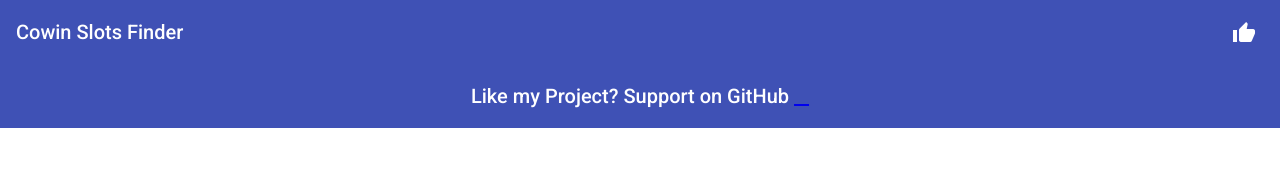
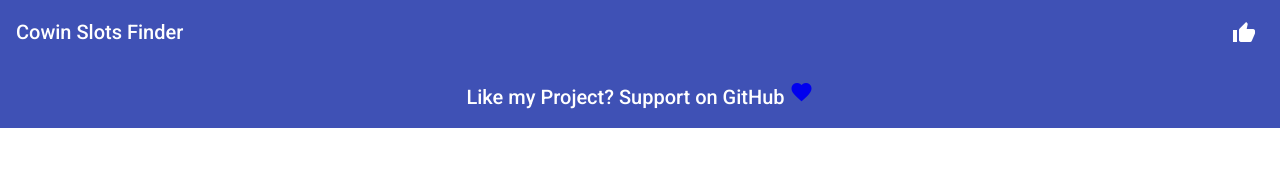
Before and after one commit to shakeelansari63/cowin-slots, an Angular app: page / in a window 1280 px wide. Shown: the top 170 px of the page. Built offline with nearby package versions, Linux system fonts and the light colour scheme.

Commit message:
Remove Font Awesome Dependency

```diff
--- a/package.json
+++ b/package.json
@@ -21,7 +21,6 @@
     "@angular/platform-browser": "~12.0.3",
     "@angular/platform-browser-dynamic": "~12.0.3",
     "@angular/router": "~12.0.3",
-    "font-awesome": "^4.7.0",
     "gh-pages": "^3.2.3",
     "rxjs": "~6.6.0",
     "tslib": "^2.1.0",
--- a/src/app/components/footer/footer.component.html
+++ b/src/app/components/footer/footer.component.html
@@ -1,7 +1,7 @@
 <mat-toolbar color="primary">
     <span class="center">Like my Project? Support on GitHub
         <a target="_blank" href="https://github.com/shakeelansari63/cowin-slots">
-            <i class="fab fa-github"></i>
+            <mat-icon>favorite</mat-icon>
         </a>
     </span>
 </mat-toolbar>
--- a/src/app/components/header/header.component.html
+++ b/src/app/components/header/header.component.html
@@ -1,5 +1,7 @@
 <mat-toolbar color="primary">
     <span>Cowin Slots Finder</span>
     <span class="header-spacer"></span>
-    <a mat-icon-button target="_blank" href="https://github.com/shakeelansari63/cowin-slots"><mat-icon>thumb_up</mat-icon></a>
+    <a mat-icon-button target="_blank" href="https://github.com/shakeelansari63/cowin-slots">
+        <mat-icon>thumb_up</mat-icon>
+    </a>
 </mat-toolbar>
```
